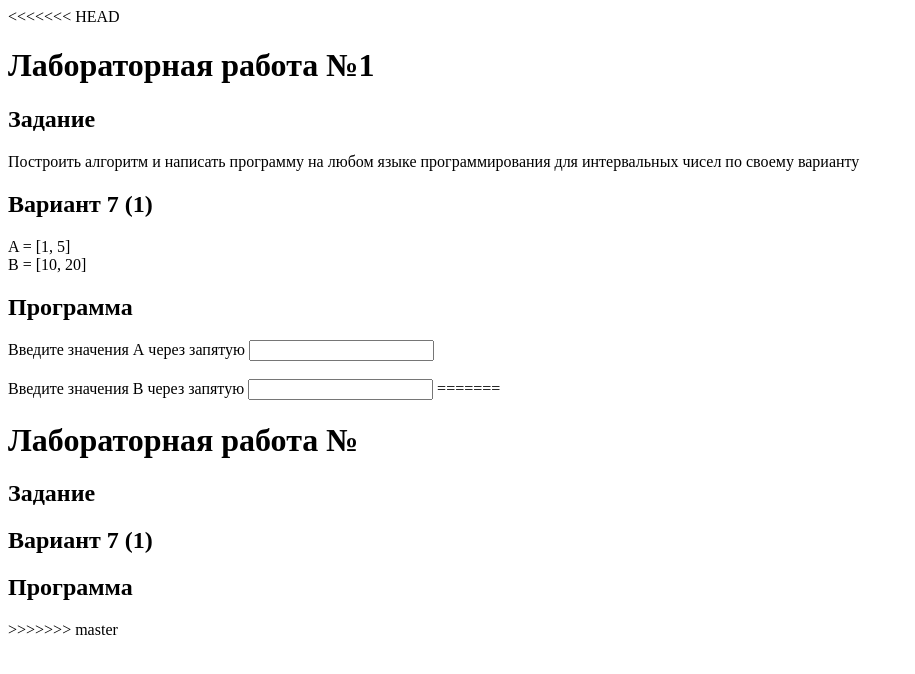
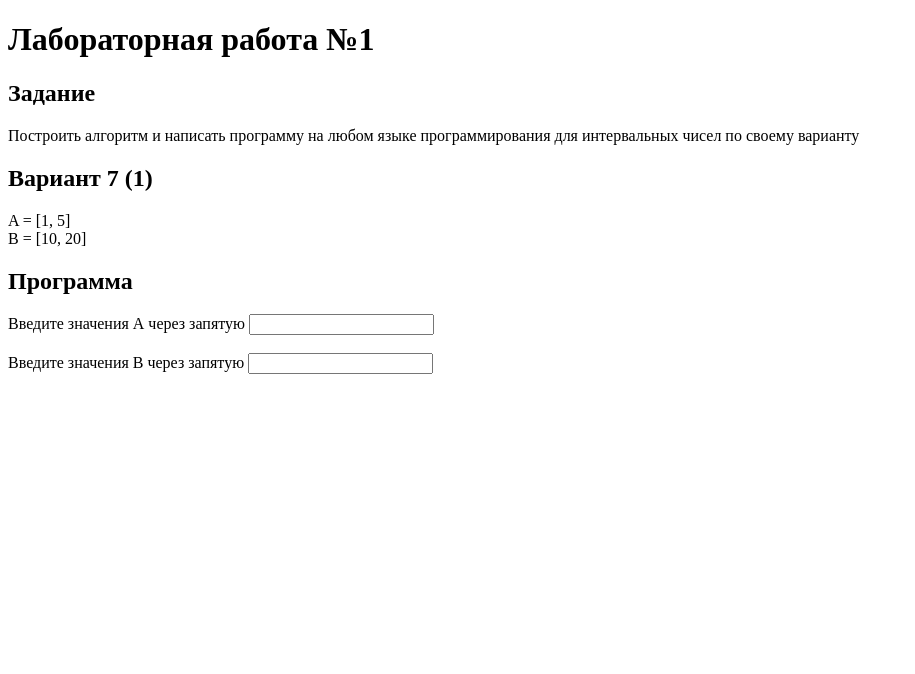
Before and after one commit to hacknazar21/mstau_labs, a plain HTML site: page index.html in a window 1280 px wide. Shown: the whole page, without its empty margins (0-915 px from the left). Drawn offline with Linux system fonts and the light colour scheme.

Commit message:
merge master

```diff
--- a/index.html
+++ b/index.html
@@ -5,7 +5,6 @@
     <title>МСТАУ Лабораторные</title>
   </head>
   <body>
-<<<<<<< HEAD
     <h1>Лабораторная работа №1</h1>
     <h2>Задание</h2>
     <p>
@@ -25,17 +24,5 @@
     <label for="value_B">Введите значения B через запятую</label>
     <input type="text" id="value_B" />
   </body>
-=======
-    <h1>Лабораторная работа №</h1>
-    <h2>Задание</h2>
-    <p>
-    </p>
-    <h2>Вариант 7 (1)</h2>
-    <p>
-
-    </p>
-    <h2>Программа</h2>
-  </body>
   <script type="text/javascript" src="./index.js"></script>
->>>>>>> master
 </html>
```
